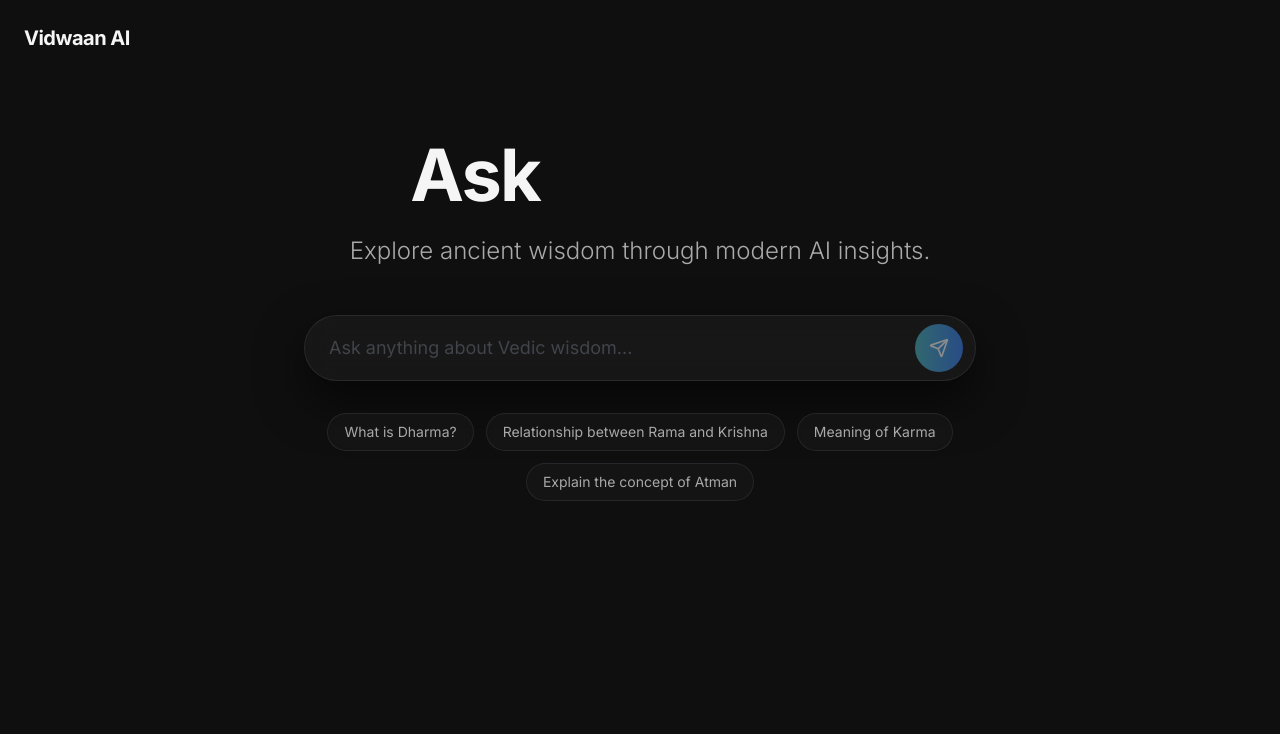
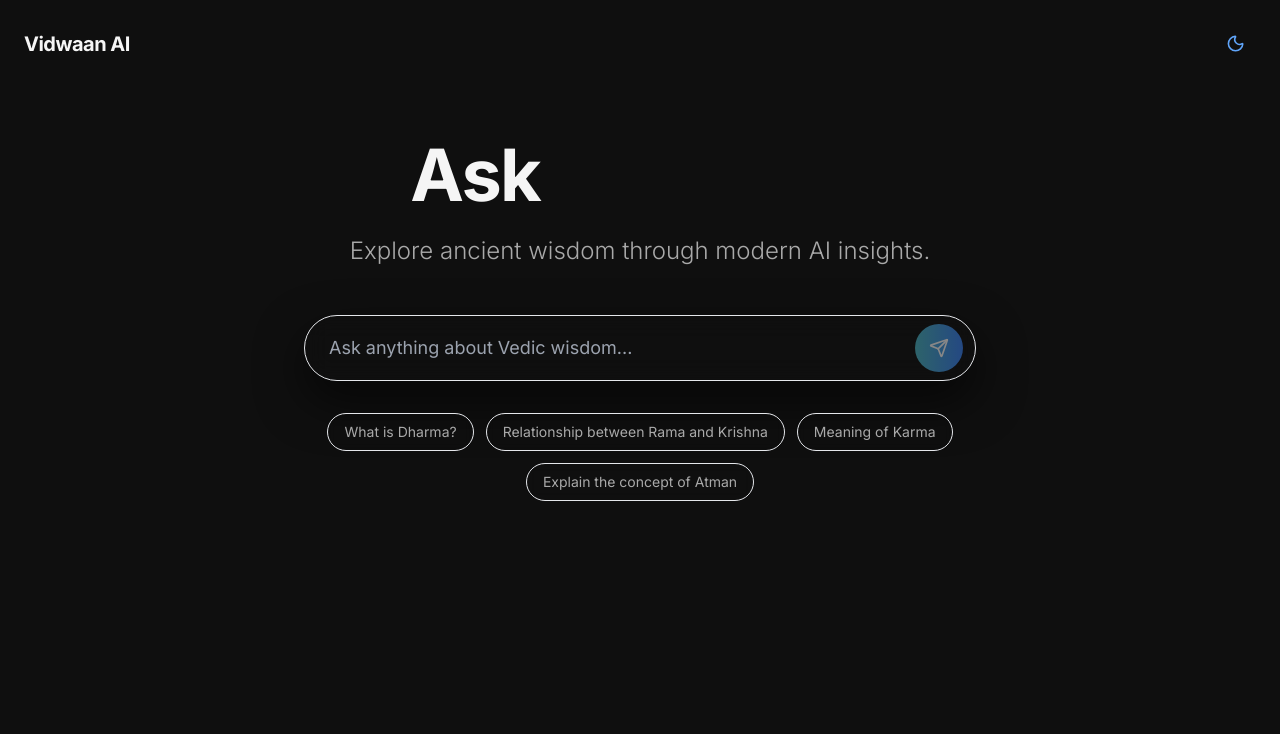
Before and after one commit to Chitrank-Dixit/vidwaanai-fe, a React (Vite) app: page / in a window 1280 px wide. Shown: the top 734 px of the page. Built offline with nearby package versions, Linux system fonts and the light colour scheme; no server answers; the HTML template or start-up script is replaced by a standard one.

Commit message:
fixed theme toggle

```diff
--- a/src/App.tsx
+++ b/src/App.tsx
@@ -56,8 +56,11 @@ const ProtectedRouteComponent: React.FC<ProtectedRouteProps> = ({
   return <MainLayout>{children}</MainLayout>;
 };
 
+import { ThemeProvider } from '@/components/ui/ThemeProvider';
+
 export const App: React.FC = () => {
   return (
+    <ThemeProvider defaultTheme="dark" storageKey="vidwaan-ui-theme">
       <Router>
         <Routes>
           {/* Public Routes */}
@@ -151,6 +154,7 @@ export const App: React.FC = () => {
           <Route path="*" element={<NotFoundPage />} />
         </Routes>
       </Router>
+    </ThemeProvider>
   );
 };
 
--- a/src/components/auth/LoginForm.tsx
+++ b/src/components/auth/LoginForm.tsx
@@ -3,8 +3,8 @@ import { useForm } from 'react-hook-form';
 import { zodResolver } from '@hookform/resolvers/zod';
 import { z } from 'zod';
 import { useAuth } from '@/hooks/useAuth';
-import { Button } from '@/components/common/Button';
-import { Input } from '@/components/common/Input';
+import { Button } from '@/components/ui/Button';
+import { Input } from '@/components/ui/Input';
 import { useNavigate } from 'react-router-dom';
 import { Sparkles } from 'lucide-react';
 
--- a/src/components/layout/Header.tsx
+++ b/src/components/layout/Header.tsx
@@ -2,6 +2,8 @@ import React from 'react';
 import { useAuth } from '../../hooks/useAuth';
 import { UserDropdown } from './UserDropdown';
 import { Menu, Bell } from 'lucide-react';
+
+import { ThemeToggle } from '../ui/ThemeToggle';
 
 interface HeaderProps {
     onMenuToggle: () => void;
@@ -36,6 +38,7 @@ export const Header: React.FC<HeaderProps> = ({ onMenuToggle, onMobileMenuToggle
             </div>
 
             <div className="flex items-center gap-4">
+                <ThemeToggle />
                 <button className="p-2 text-text-primary hover:bg-surface-hover rounded-full transition-colors relative">
                     <Bell className="h-5 w-5" />
                     <span className="absolute top-1 right-1 h-2 w-2 rounded-full bg-red-500"></span>
--- a/src/components/ui/Button.tsx
+++ b/src/components/ui/Button.tsx
@@ -4,7 +4,7 @@ import { motion, type HTMLMotionProps } from 'framer-motion';
 
 export interface ButtonProps extends Omit<HTMLMotionProps<"button">, "children"> {
     variant?: 'primary' | 'secondary' | 'outline' | 'ghost';
-    size?: 'sm' | 'md' | 'lg';
+    size?: 'sm' | 'md' | 'lg' | 'icon';
     isLoading?: boolean;
     children?: React.ReactNode;
 }
@@ -46,6 +46,7 @@ export const Button: React.FC<ButtonProps> = ({
                     'px-3 py-1.5 text-sm': size === 'sm',
                     'px-4 py-2 text-base': size === 'md',
                     'px-6 py-3 text-lg': size === 'lg',
+                    'h-10 w-10 p-2': size === 'icon',
                 },
                 // Disabled/Loading
                 (disabled || isLoading) && 'opacity-50 cursor-not-allowed pointer-events-none',
--- /dev/null
+++ b/src/components/ui/ThemeProvider.tsx
@@ -0,0 +1,72 @@
+import React, { createContext, useContext, useEffect, useState } from 'react';
+
+type Theme = 'light' | 'dark' | 'system';
+
+interface ThemeProviderProps {
+    children: React.ReactNode;
+    defaultTheme?: Theme;
+    storageKey?: string;
+}
+
+interface ThemeProviderState {
+    theme: Theme;
+    setTheme: (theme: Theme) => void;
+}
+
+const initialState: ThemeProviderState = {
+    theme: 'system',
+    setTheme: () => null,
+};
+
+const ThemeProviderContext = createContext<ThemeProviderState>(initialState);
+
+export function ThemeProvider({
+    children,
+    defaultTheme = 'system',
+    storageKey = 'vite-ui-theme',
+}: ThemeProviderProps) {
+    const [theme, setTheme] = useState<Theme>(
+        () => (localStorage.getItem(storageKey) as Theme) || defaultTheme
+    );
+
+    useEffect(() => {
+        const root = window.document.documentElement;
+
+        root.classList.remove('light', 'dark');
+
+        if (theme === 'system') {
+            const systemTheme = window.matchMedia('(prefers-color-scheme: dark)')
+                .matches
+                ? 'dark'
+                : 'light';
+
+            root.classList.add(systemTheme);
+            return;
+        }
+
+        root.classList.add(theme);
+    }, [theme]);
+
+    const value = {
+        theme,
+        setTheme: (theme: Theme) => {
+            localStorage.setItem(storageKey, theme);
+            setTheme(theme);
+        },
+    };
+
+    return (
+        <ThemeProviderContext.Provider value={value}>
+            {children}
+        </ThemeProviderContext.Provider>
+    );
+}
+
+export const useTheme = () => {
+    const context = useContext(ThemeProviderContext);
+
+    if (context === undefined)
+        throw new Error("useTheme must be used within a ThemeProvider");
+
+    return context;
+}
--- /dev/null
+++ b/src/components/ui/ThemeToggle.tsx
@@ -0,0 +1,19 @@
+import { Moon, Sun } from 'lucide-react';
+import { useTheme } from './ThemeProvider';
+import { Button } from './Button';
+
+export function ThemeToggle() {
+    const { setTheme, theme } = useTheme();
+
+    return (
+        <Button
+            variant="ghost"
+            size="icon"
+            onClick={() => setTheme(theme === 'light' ? 'dark' : 'light')}
+        >
+            <Sun className="h-[1.2rem] w-[1.2rem] rotate-0 scale-100 transition-all text-orange-500 dark:-rotate-90 dark:scale-0" />
+            <Moon className="absolute h-[1.2rem] w-[1.2rem] rotate-90 scale-0 transition-all text-blue-400 dark:rotate-0 dark:scale-100" />
+            <span className="sr-only">Toggle theme</span>
+        </Button>
+    );
+}
--- a/src/index.css
+++ b/src/index.css
@@ -6,33 +6,65 @@
 
 @layer base {
   :root {
-    /* BharatGPT Base Colors */
-    --background: #0F0F0F;
-    --foreground: #F5F5F5;
+    /* Light Mode (Default) */
+    --color-background: #FFFFFF;
+    --color-surface: #F3F4F6;
+    --color-surface-hover: #E5E7EB;
+    --color-surface-active: #D1D5DB;
+
+    --color-text-primary: #111827;
+    --color-text-secondary: #4B5563;
+    --color-text-tertiary: #9CA3AF;
+    --color-text-inverse: #FFFFFF;
+
+    --color-primary: #0D9488;
+    --color-primary-dark: #0F766E;
+    --color-secondary: #2563EB;
+    --color-secondary-dark: #1D4ED8;
+    --color-accent: #3B82F6;
+
+    --color-success: #059669;
+    --color-error: #DC2626;
+    --color-warning: #D97706;
+    --color-info: #2563EB;
   }
 
-  html {
-    background-color: var(--background);
-    color: var(--foreground);
-    height: 100%;
+  html.dark {
+    /* Dark Mode Overrides */
+    --color-background: #0F0F0F;
+    --color-surface: #1A1A1A;
+    --color-surface-hover: #252525;
+    --color-surface-active: #2E2E2E;
+
+    --color-text-primary: #F5F5F5;
+    --color-text-secondary: #A9A9A9;
+    --color-text-tertiary: #6B7280;
+    --color-text-inverse: #0F0F0F;
+
+    --color-primary: #4DB8C6;
+    --color-primary-dark: #3A96A3;
+    --color-secondary: #3B82F6;
+    --color-secondary-dark: #2563EB;
+    --color-accent: #60A5FA;
+
+    --color-success: #10B981;
+    --color-error: #EF4444;
+    --color-warning: #F59E0B;
+    --color-info: #3B82F6;
   }
 
   body {
-    @apply bg-background text-text-primary font-sans antialiased selection:bg-primary/30;
-    min-height: 100vh;
+    @apply bg-background text-text-primary transition-colors duration-200;
+  }
+}
+
+@layer utilities {
+  .scrollbar-hide::-webkit-scrollbar {
+    display: none;
   }
 
-  /* Custom Scrollbar for Webkit */
-  ::-webkit-scrollbar {
-    width: 8px;
-    height: 8px;
-  }
-
-  ::-webkit-scrollbar-track {
-    @apply bg-surface;
-  }
-
-  ::-webkit-scrollbar-thumb {
-    @apply bg-surface-active rounded-full hover:bg-text-tertiary;
+  .scrollbar-hide {
+    -ms-overflow-style: none;
+    scrollbar-width: none;
   }
 }
--- a/src/pages/HomePage.tsx
+++ b/src/pages/HomePage.tsx
@@ -5,6 +5,8 @@ import { FeaturesGrid } from '../components/HomePage/FeaturesGrid';
 import { KnowledgeGraphShowcase } from '../components/HomePage/KnowledgeGraphShowcase';
 import { SuggestedPrompts } from '../components/HomePage/SuggestedPrompts';
 import { ChatInputBox } from '../components/chat/ChatInputBox';
+
+import { ThemeToggle } from '../components/ui/ThemeToggle';
 
 export const HomePage: React.FC = () => {
     const navigate = useNavigate();
@@ -21,6 +23,7 @@ export const HomePage: React.FC = () => {
             <header className="absolute top-0 left-0 right-0 p-6 flex justify-between items-center z-50">
                 <div className="text-xl font-bold tracking-tight">Vidwaan AI</div>
                 <div className="flex gap-4">
+                    <ThemeToggle />
                     {/* Add language/menu later */}
                 </div>
             </header>
--- a/src/theme/bharatgpt-colors.ts
+++ b/src/theme/bharatgpt-colors.ts
@@ -39,3 +39,45 @@ export const BHARATGPT_DARK = {
         xl: '0 20px 48px rgba(0, 0, 0, 0.6)',
     },
 };
+
+export const BHARATGPT_LIGHT = {
+    // Base colors
+    background: '#FFFFFF',        // Pure white
+    surface: '#F3F4F6',           // Light gray (Gray 100)
+    surfaceHover: '#E5E7EB',      // Gray 200
+    surfaceActive: '#D1D5DB',     // Gray 300
+
+    // Text colors
+    text: {
+        primary: '#111827',         // Gray 900
+        secondary: '#4B5563',       // Gray 600
+        tertiary: '#9CA3AF',        // Gray 400
+        inverse: '#FFFFFF',         // On dark backgrounds
+    },
+
+    // Brand colors
+    primary: '#0D9488',           // Teal 600 (Darker for contrast)
+    secondary: '#2563EB',         // Blue 600
+    accent: '#3B82F6',            // Blue 500
+
+    // Functional colors (Keep same or slightly adjusted)
+    success: '#059669',           // Green 600
+    error: '#DC2626',             // Red 600
+    warning: '#D97706',           // Amber 600
+    info: '#2563EB',              // Blue 600
+
+    // Gradients
+    gradients: {
+        hero: 'linear-gradient(135deg, #F3F4F6 0%, #FFFFFF 100%)',
+        input: 'linear-gradient(180deg, #FFFFFF 0%, #F9FAFB 100%)',
+        button: 'linear-gradient(135deg, #0D9488 0%, #2563EB 100%)',
+    },
+
+    // Shadows (Lighter for light mode)
+    shadow: {
+        sm: '0 1px 2px rgba(0, 0, 0, 0.05)',
+        md: '0 4px 6px -1px rgba(0, 0, 0, 0.1), 0 2px 4px -1px rgba(0, 0, 0, 0.06)',
+        lg: '0 10px 15px -3px rgba(0, 0, 0, 0.1), 0 4px 6px -2px rgba(0, 0, 0, 0.05)',
+        xl: '0 20px 25px -5px rgba(0, 0, 0, 0.1), 0 10px 10px -5px rgba(0, 0, 0, 0.04)',
+    },
+};
--- a/tailwind.config.js
+++ b/tailwind.config.js
@@ -8,34 +8,34 @@ export default {
     theme: {
         extend: {
             colors: {
-                // BharatGPT Dark Theme
-                background: '#0F0F0F',
+                // BharatGPT Theme (Dynamic via CSS Variables)
+                background: 'var(--color-background)',
                 surface: {
-                    DEFAULT: '#1A1A1A',
-                    hover: '#252525',
-                    active: '#2E2E2E',
+                    DEFAULT: 'var(--color-surface)',
+                    hover: 'var(--color-surface-hover)',
+                    active: 'var(--color-surface-active)',
                 },
                 text: {
-                    primary: '#F5F5F5',
-                    secondary: '#A9A9A9',
-                    tertiary: '#6B7280',
-                    inverse: '#0F0F0F',
+                    primary: 'var(--color-text-primary)',
+                    secondary: 'var(--color-text-secondary)',
+                    tertiary: 'var(--color-text-tertiary)',
+                    inverse: 'var(--color-text-inverse)',
                 },
                 primary: {
-                    DEFAULT: '#4DB8C6', // Teal accent
-                    dark: '#3A96A3',
+                    DEFAULT: 'var(--color-primary)',
+                    dark: 'var(--color-primary-dark)',
                 },
                 secondary: {
-                    DEFAULT: '#3B82F6', // Blue accent
-                    dark: '#2563EB',
+                    DEFAULT: 'var(--color-secondary)',
+                    dark: 'var(--color-secondary-dark)',
                 },
-                accent: '#60A5FA', // Light blue
+                accent: 'var(--color-accent)',
 
                 // Functional
-                success: '#10B981',
-                error: '#EF4444',
-                warning: '#F59E0B',
-                info: '#3B82F6',
+                success: 'var(--color-success)',
+                error: 'var(--color-error)',
+                warning: 'var(--color-warning)',
+                info: 'var(--color-info)',
             },
             fontFamily: {
                 sans: ['"Inter"', 'system-ui', 'sans-serif'], // Primary UI font
```
Also changed, not shown: src/pages/auth/LoginPage.tsx (+10 -3 lines), src/pages/auth/RegisterPage.tsx (+9 -2 lines). Lines whose indentation alone changed are shown as unchanged.
